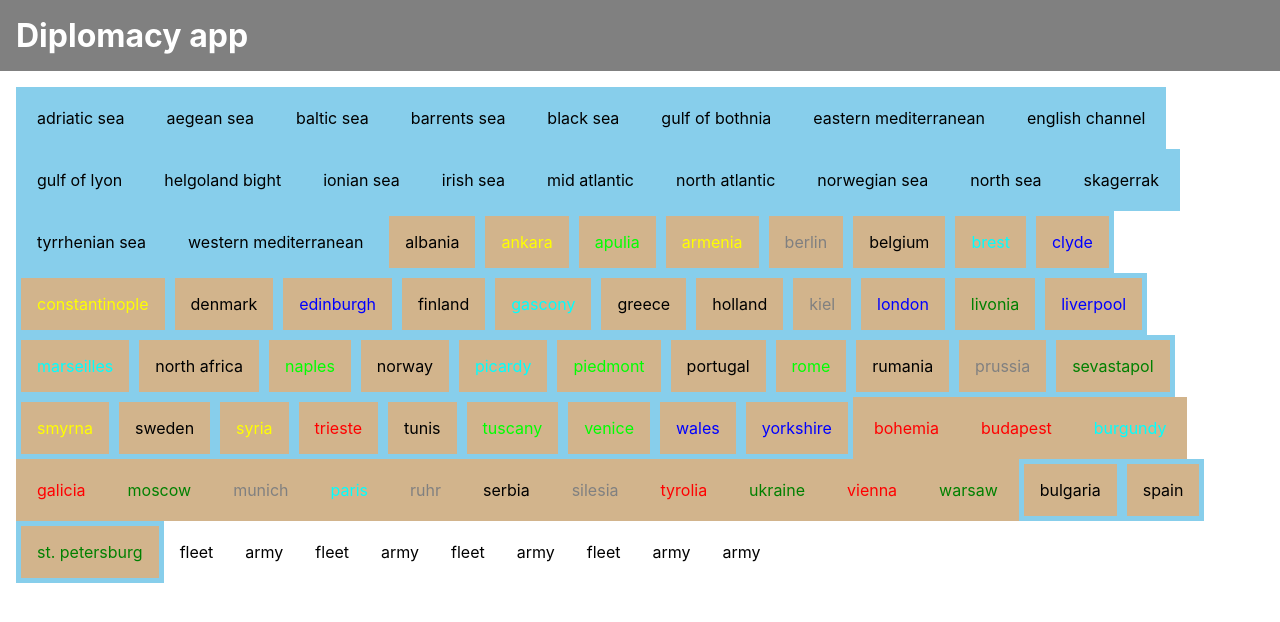
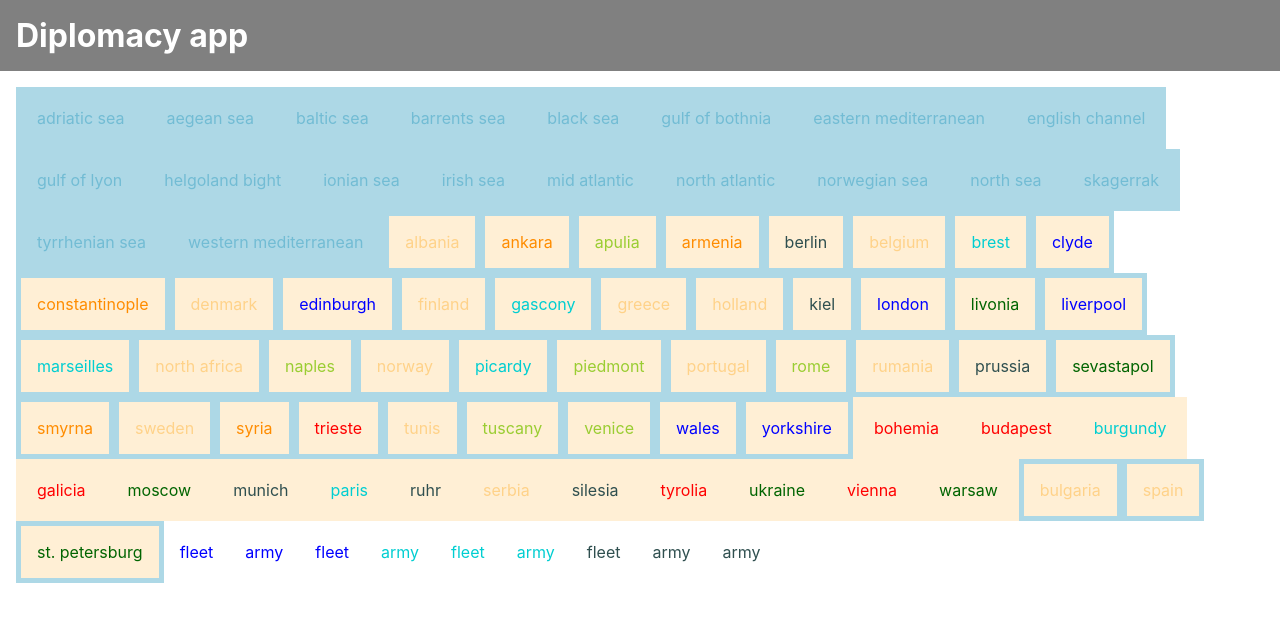
Before and after one commit to johnpooch/diplomacy-client, a React app: page / in a window 1280 px wide. Shown: the top 622 px of the page. Built offline with nearby package versions, Linux system fonts and the light colour scheme.

Commit message:
Set up colours

```diff
--- a/src/components/Piece.scss
+++ b/src/components/Piece.scss
@@ -3,4 +3,6 @@
 .piece {
   display: inline-block;
   padding: $p + px;
+
+  @include nationColors();
 }
--- a/src/components/Territory.scss
+++ b/src/components/Territory.scss
@@ -4,45 +4,20 @@
   display: inline-block;
   padding: $p + px;
   border: 5px solid transparent;
-  // color: white;
 
   &[data-type=sea] {
     background: $sea-color;
+    color: darken($sea-color, 15%);
   }
 
   &[data-type=land] {
     background: $land-color;
+    color: darken($land-color, 15%);
   }
 
   &[data-coastal=true] {
-    border-color: $coast-color;
+    border-color: $sea-color;
   }
 
-  &[data-nation="1"] {
-    color: $player-1-color;
-  }
-
-  &[data-nation="2"] {
-    color: $player-2-color;
-  }
-
-  &[data-nation="3"] {
-    color: $player-3-color;
-  }
-
-  &[data-nation="4"] {
-    color: $player-4-color;
-  }
-
-  &[data-nation="5"] {
-    color: $player-5-color;
-  }
-
-  &[data-nation="6"] {
-    color: $player-6-color;
-  }
-
-  &[data-nation="7"] {
-    color: $player-7-color;
-  }
+  @include nationColors();
 }
--- a/src/utils/_variables.scss
+++ b/src/utils/_variables.scss
@@ -4,17 +4,27 @@ $sans-stack: -apple-system, BlinkMacSystemFont, "Segoe UI", Roboto, "Oxygen-Sans
 // colors
 $primary-color: gray;
 
-$sea-color: skyblue;
-$land-color: tan;
-$coast-color: skyblue;
+$sea-color: lightblue;
+$land-color: PapayaWhip;
 
-$player-1-color: blue; // England
-$player-2-color: cyan; // France
-$player-3-color: gray; // Germany
-$player-4-color: red; // Austria-Hungary
-$player-5-color: lime; // Italy
-$player-6-color: green; // Russia
-$player-7-color: yellow; // Turkey
+$nation-colors:
+  blue // England
+  darkturquoise // France
+  darkslategray // Germany
+  red // ustria-Hungary
+  yellowgreen // Italy
+  darkgreen // Russia
+  darkorange // Turkey
+;
 
 // sizes
 $p: 16;
+
+// mixins
+@mixin nationColors($from: 1, $to: 8){
+  @for $i from $from to $to {
+    &[data-nation="#{$i}"] {
+      color: nth($nation-colors, $i);
+    }
+  }
+}
```
